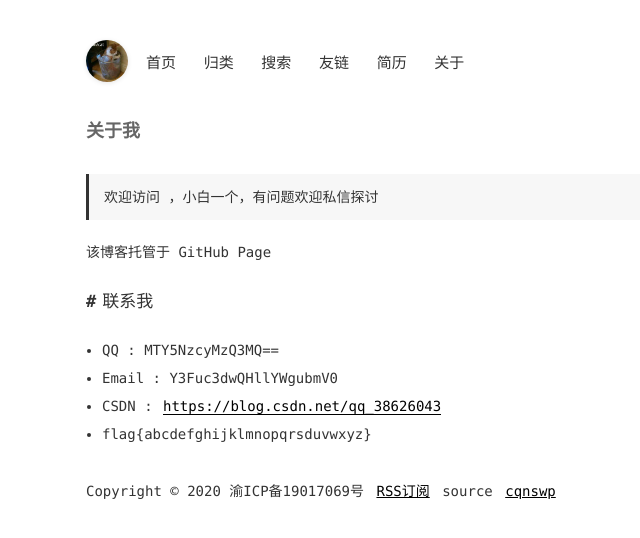
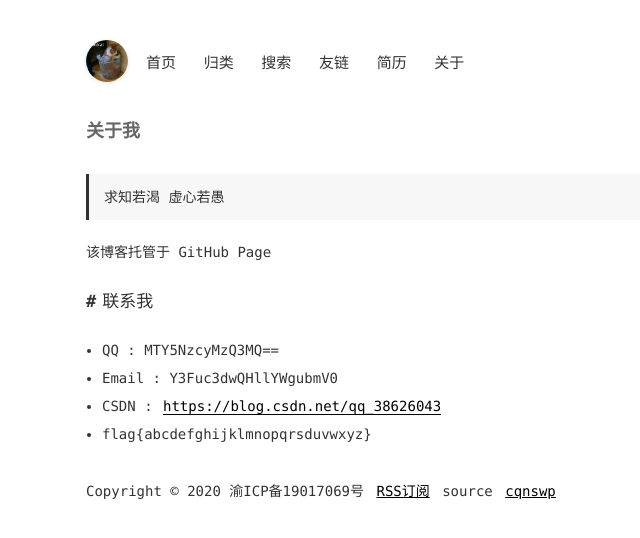
Before and after one commit to cqnswp/cqnswp.github.io, a Jekyll site: the page built from pages/about.md, in a window 1280 px wide. Shown: the top 538 px of the page, without its empty margins (228-868 px from the left). Built offline with Jekyll 4.4.1, drawn with Linux system fonts in a browser that asks for light colours; comment, search, counter and statistics services are not loaded.

Commit message:
修改板块

```diff
--- a/pages/about.md
+++ b/pages/about.md
@@ -3,7 +3,7 @@ layout: mypost
 title: 关于我
 ---
 
-> 欢迎访问 ，小白一个，有问题欢迎私信探讨
+> 求知若渴 虚心若愚
 
 该博客托管于 GitHub Page
 
```
